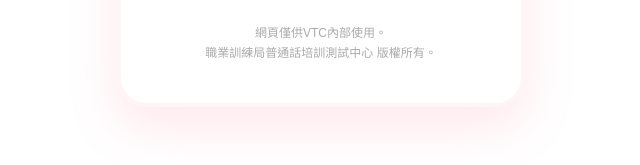
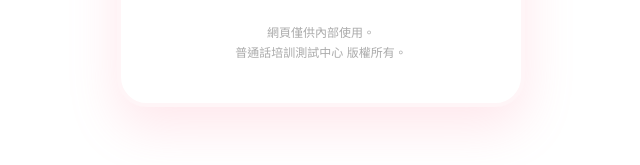
Before and after one commit to yangjingjing2019-lang/qingshengci6, a plain HTML site: page index.html in a window 1280 px wide. Shown: the part 539-704 px from the top of the page, 319-959 px from the left. Drawn offline with Linux system fonts and the light colour scheme.

Commit message:
index.html

```diff
--- a/index.html
+++ b/index.html
@@ -124,8 +124,8 @@
         <input type="password" id="password" placeholder="輸入密碼">
         <button onclick="handleLogin()">開始學習 🚀</button>
         <div class="copyright">
-            網頁僅供VTC內部使用。<br>
-            職業訓練局普通話培訓測試中心 版權所有。
+            網頁僅供內部使用。<br>
+            普通話培訓測試中心 版權所有。
         </div>
     </div>
 </div>
```
